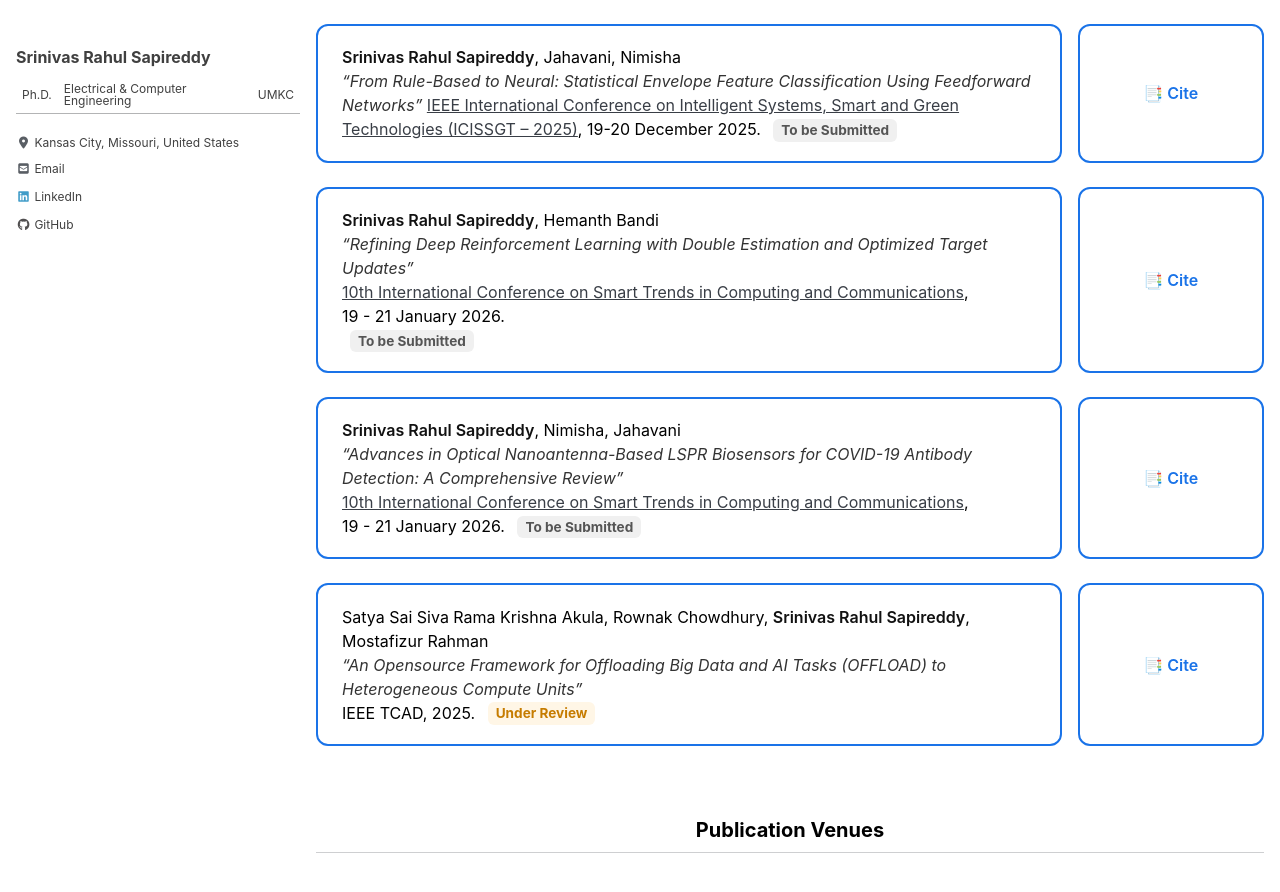
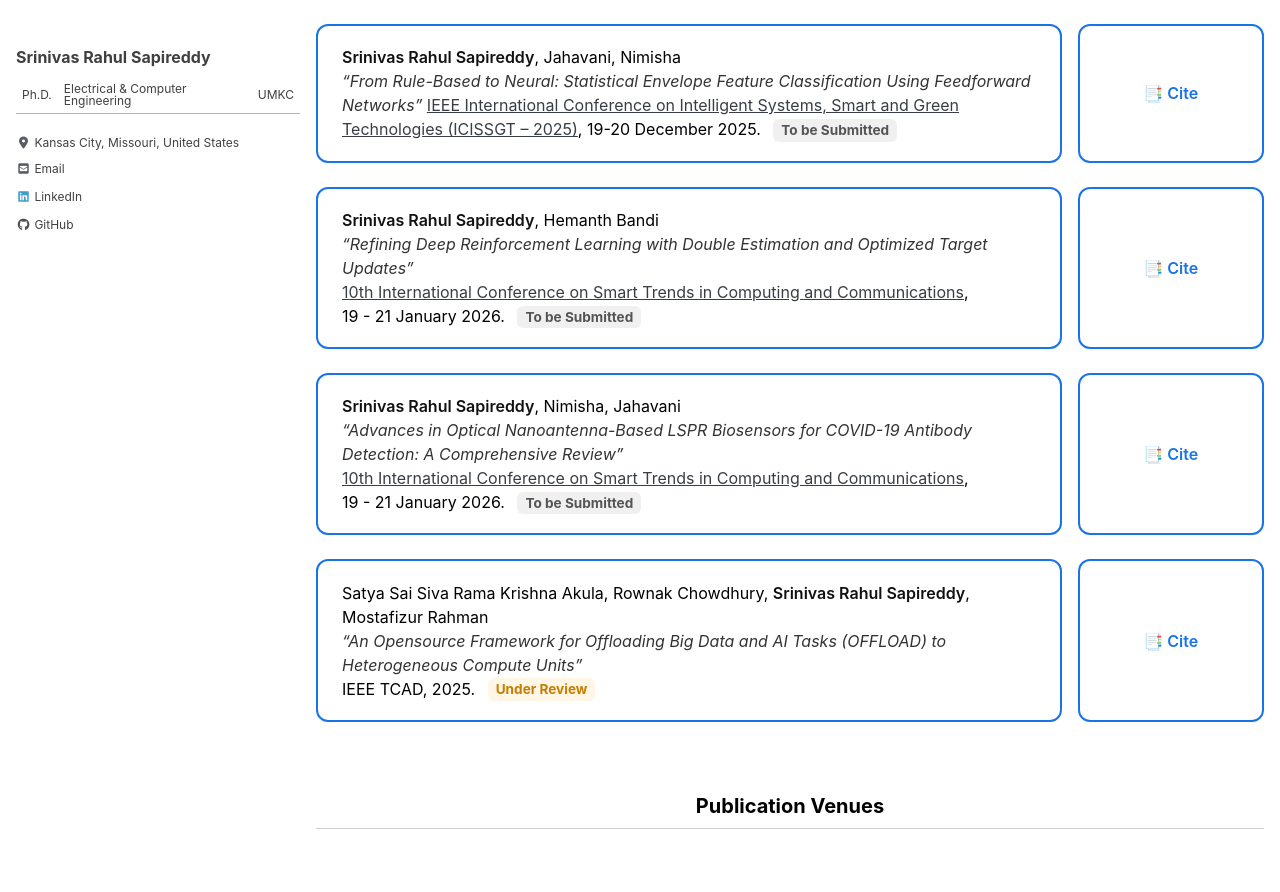
Before and after one commit to srsapireddy/srsapireddy.github.io, a Jekyll site: the page built from _pages/publications.md, in a window 1280 px wide and 900 px high, scrolled down 2343 px. Shown: the top 892 px of the window. Built offline with Jekyll 4.4.1, drawn with Linux system fonts in a browser that asks for light colours; cached includes are drawn as plain includes; nearby versions of some CDN libraries.

Commit message:
Update publications.md

```diff
--- a/_pages/publications.md
+++ b/_pages/publications.md
@@ -338,7 +338,7 @@
       <div class="pub-card">
       <strong>Srinivas Rahul Sapireddy</strong>, Hemanth Bandi<br>
       <em>“Refining Deep Reinforcement Learning with Double Estimation and Optimized Target Updates”</em><br>
-      <a href="https://www.smartcomconference.com/" target="_blank">10th International Conference on Smart Trends in Computing and Communications</a>,<br> 19 - 21 January 2026.<br> <span class="status pending">To be Submitted</span>
+      <a href="https://www.smartcomconference.com/" target="_blank">10th International Conference on Smart Trends in Computing and Communications</a>,<br> 19 - 21 January 2026. <span class="status pending">To be Submitted</span>
     </div>
       <div class="cite-box" onclick="copyCitation('cite2')">
         📑 Cite
```
